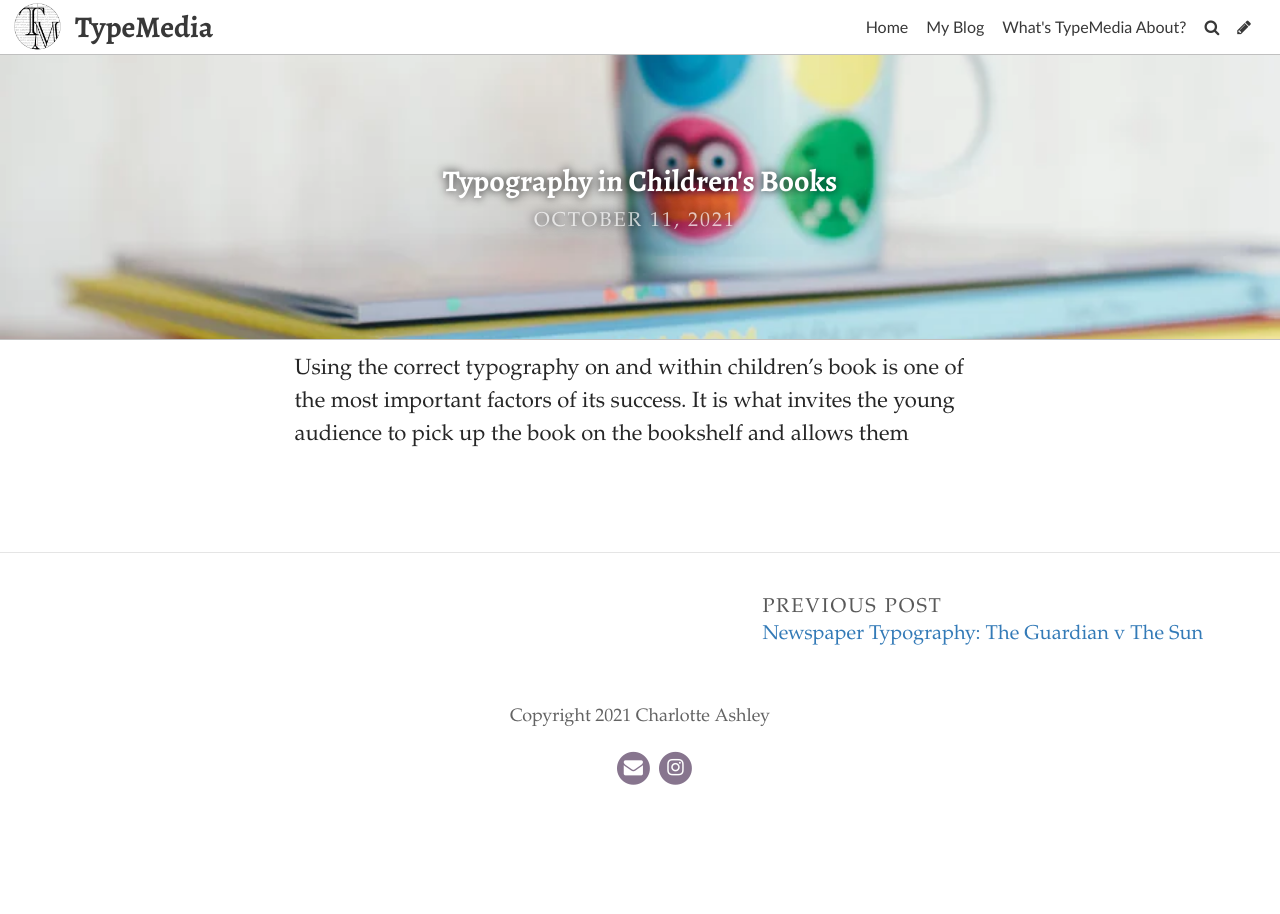
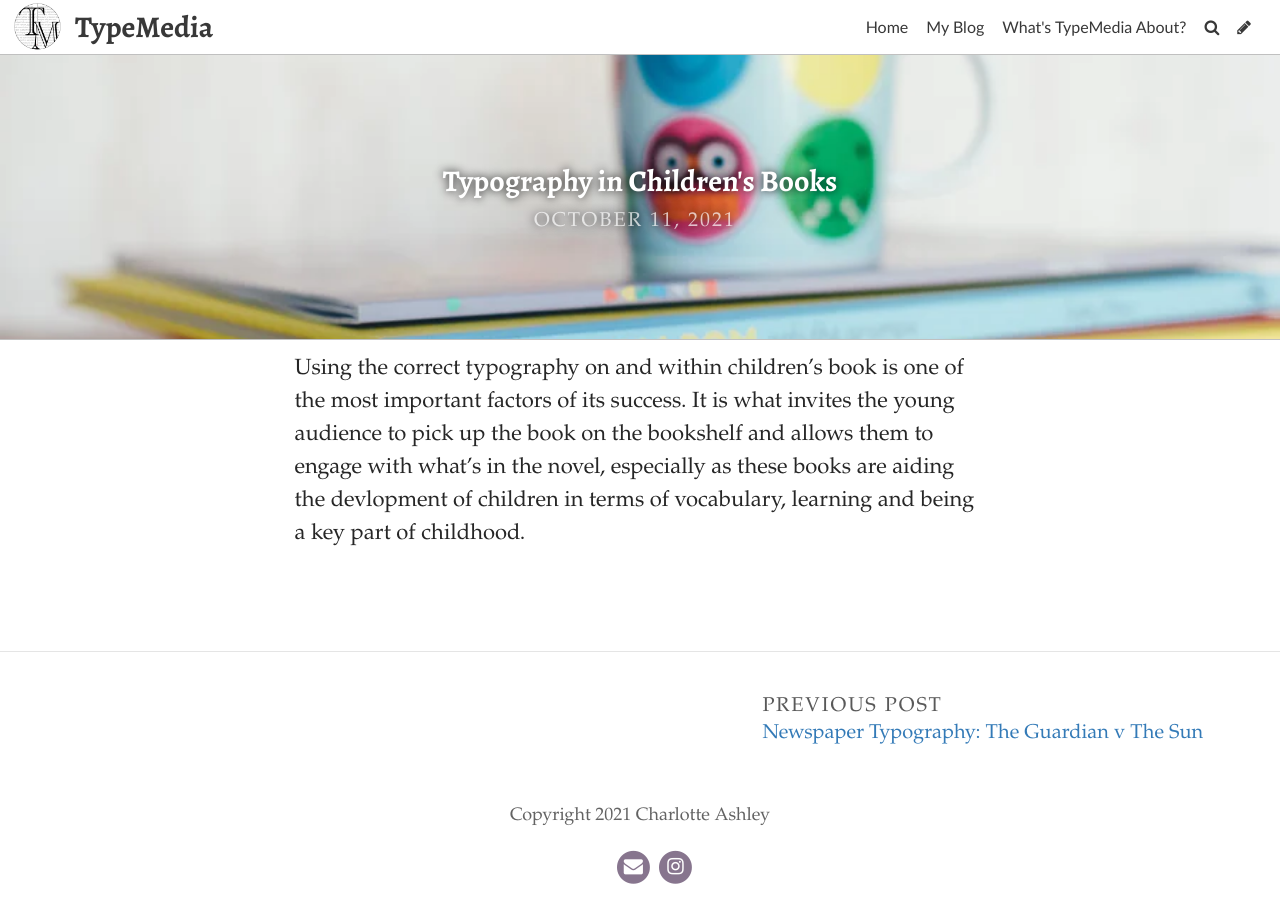
Before and after one commit to charlotteaashley/typo-design-template, a Jekyll site: the page built from _posts/2021-10-11-typography-in-childrens-books.md, in a window 1280 px wide. Built offline with Jekyll 4.4.1, drawn with Linux system fonts in a browser that asks for light colours; some web fonts are replaced.

Commit message:
Update Post “2021-10-11-typography-in-childrens-books”

```diff
--- a/_posts/2021-10-11-typography-in-childrens-books.md
+++ b/_posts/2021-10-11-typography-in-childrens-books.md
@@ -6,4 +6,4 @@ image: ../uploads/photo-1455884981818-54cb785db6fc.webp
 title_color: "#ffffff"
 comments: false
 ---
-Using the correct typography on and within children's book is one of the most important factors of its success. It is what invites the young audience to pick up the book on the bookshelf and allows them
+Using the correct typography on and within children's book is one of the most important factors of its success. It is what invites the young audience to pick up the book on the bookshelf and allows them to engage with what's in the novel, especially as these books are aiding the devlopment of children in terms of vocabulary, learning and being a key part of childhood.
```
